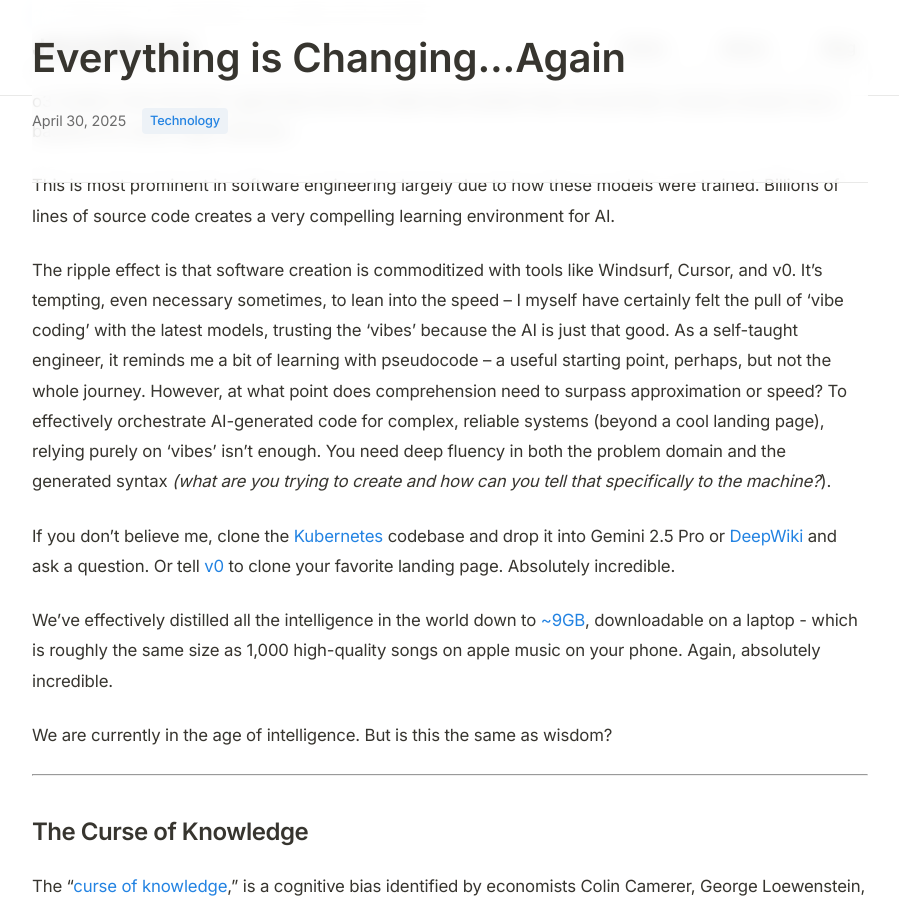
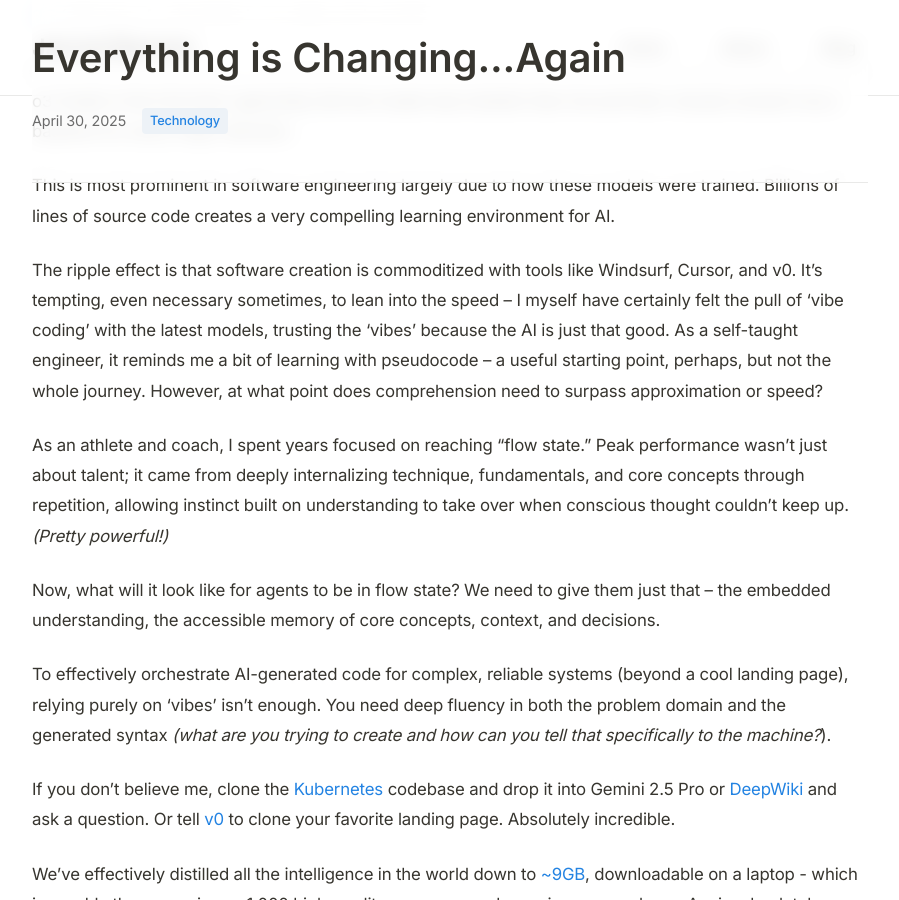
Before and after one commit to jbarnes850/jbarnes850.github.io, a Jekyll site: the page built from _posts/2025-04-30-everything-is-changing.md, in a window 1280 px wide and 900 px high, scrolled down 603 px. Shown: the whole window, without its empty margins (190-1089 px from the left). Built offline with Jekyll 4.4.1, drawn with Linux system fonts in a browser that asks for light colours; nearby versions of some CDN libraries.

Commit message:
revised text

```diff
--- a/_posts/2025-04-30-everything-is-changing.md
+++ b/_posts/2025-04-30-everything-is-changing.md
@@ -15,7 +15,13 @@ I often wonder about future capabilities, but I’m consistently drawn back to w
 
 This is most prominent in software engineering largely due to how these models were trained. Billions of lines of source code creates a very compelling learning environment for AI.
 
-The ripple effect is that software creation is commoditized with tools like Windsurf, Cursor, and v0. It's tempting, even necessary sometimes, to lean into the speed – I myself have certainly felt the pull of 'vibe coding' with the latest models, trusting the 'vibes' because the AI is just that good. As a self-taught engineer, it reminds me a bit of learning with pseudocode – a useful starting point, perhaps, but not the whole journey. However, at what point does comprehension need to surpass approximation or speed? To effectively orchestrate AI-generated code for complex, reliable systems (beyond a cool landing page), relying purely on 'vibes' isn't enough. You need deep fluency in both the problem domain and the generated syntax *(what are you trying to create and how can you tell that specifically to the machine?*).
+The ripple effect is that software creation is commoditized with tools like Windsurf, Cursor, and v0. It's tempting, even necessary sometimes, to lean into the speed – I myself have certainly felt the pull of 'vibe coding' with the latest models, trusting the 'vibes' because the AI is just that good. As a self-taught engineer, it reminds me a bit of learning with pseudocode – a useful starting point, perhaps, but not the whole journey. However, at what point does comprehension need to surpass approximation or speed?
+
+As an athlete and coach, I spent years focused on reaching "flow state." Peak performance wasn't just about talent; it came from deeply internalizing technique, fundamentals, and core concepts through repetition, allowing instinct built on understanding to take over when conscious thought couldn't keep up. *(Pretty powerful!)*
+
+Now, what will it look like for agents to be in flow state? We need to give them just that – the embedded understanding, the accessible memory of core concepts, context, and decisions.
+
+To effectively orchestrate AI-generated code for complex, reliable systems (beyond a cool landing page), relying purely on 'vibes' isn't enough. You need deep fluency in both the problem domain and the generated syntax *(what are you trying to create and how can you tell that specifically to the machine?*).
 
 If you don’t believe me, clone the [Kubernetes](https://github.com/kubernetes/kubernetes) codebase and drop it into Gemini 2.5 Pro or [DeepWiki](https://deepwiki.com/) and ask a question. Or tell [v0](https://v0.dev/) to clone your favorite landing page. Absolutely incredible.
 
```
